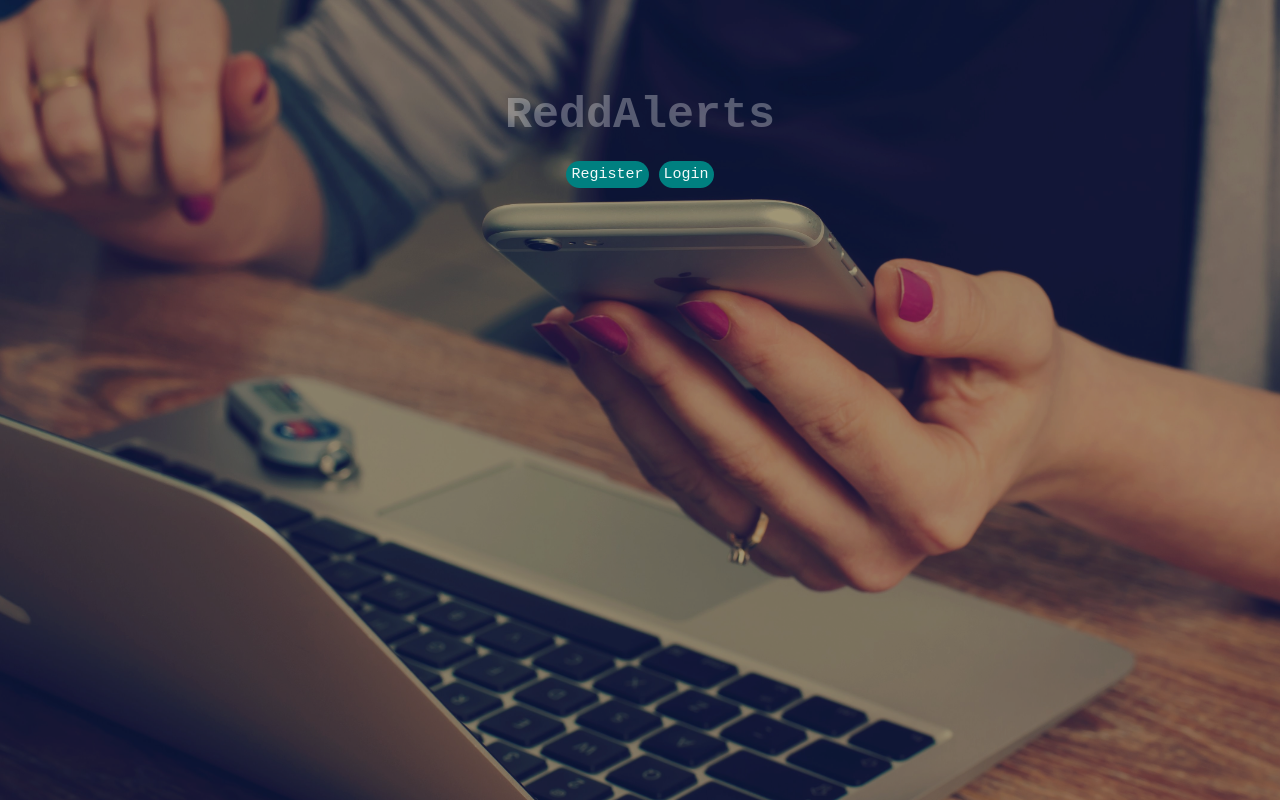
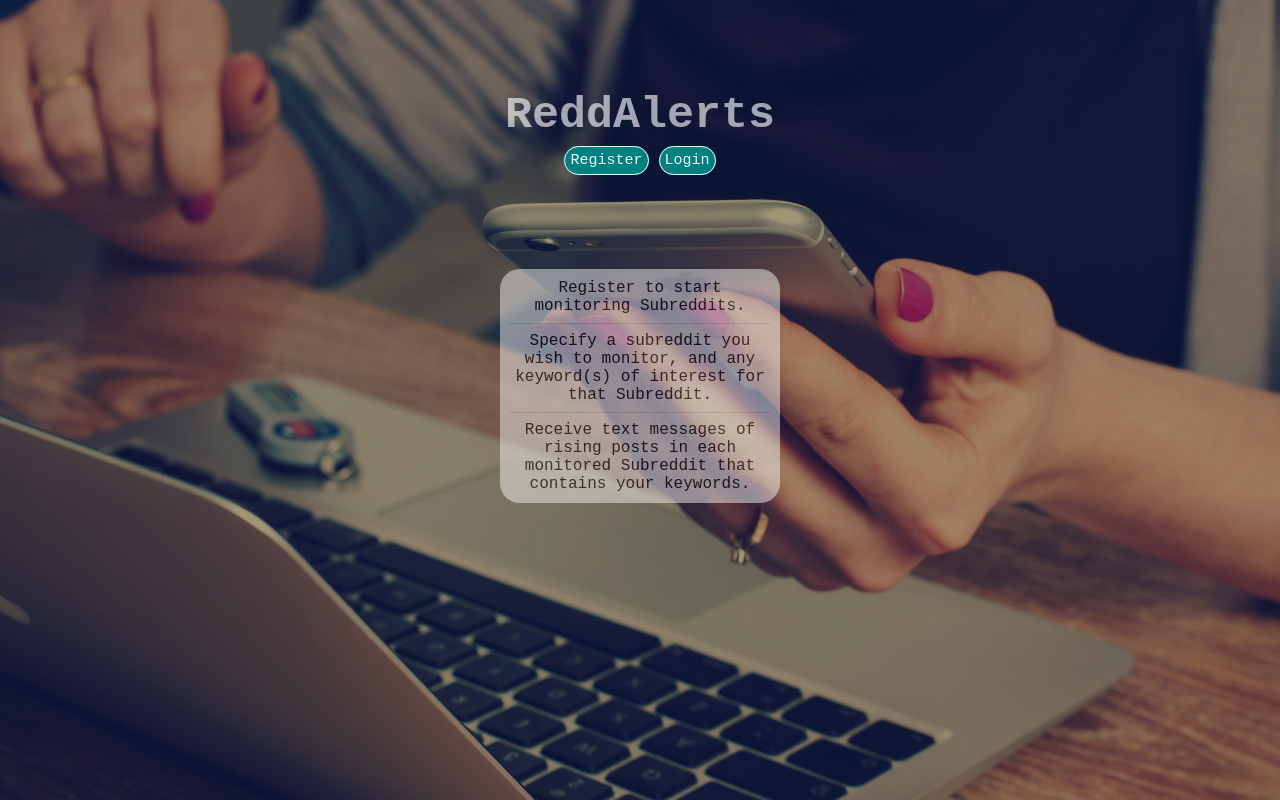
Before and after one commit to boxcarcoder/Reddalerts, a React (Create React App) app in the folder client/: page / in a window 1280 px wide. Built offline with nearby package versions, Linux system fonts and the light colour scheme; the HTML template or start-up script is replaced by a standard one.

Commit message:
added a styled summary to the landing page.

```diff
--- a/client/src/components/layout/Landing.js
+++ b/client/src/components/layout/Landing.js
@@ -14,6 +14,19 @@ const Landing = () => {
             Login
           </Link>
         </div>
+        <div className='readMe'>
+          <p>Register to start monitoring Subreddits.</p>
+          <div className='line' />
+          <p>
+            Specify a subreddit you wish to monitor, and any keyword(s) of
+            interest for that Subreddit.
+          </p>
+          <div className='line' />
+          <p>
+            Receive text messages of rising posts in each monitored Subreddit
+            that contains your keywords.
+          </p>
+        </div>
       </div>
     </section>
   );
--- a/client/src/scss/App.css
+++ b/client/src/scss/App.css
@@ -48,6 +48,13 @@ input[type='submit'] {
   padding: 5px 5px;
   margin: 5px 5px;
   border-radius: 15px;
+  opacity: 1;
+  border-style: solid;
+  border-width: 0.1em;
+}
+
+.btn:hover {
+  opacity: 1.5;
 }
 
 .deleteBtn {
@@ -62,7 +69,7 @@ input[type='submit'] {
 .dark-overlay {
   height: 100%;
   width: 100%;
-  position: relative;
+  /* position: relative; */
   top: 0;
   left: 0;
   background-color: rgba(0, 0, 0, 0.35);
@@ -108,7 +115,7 @@ input[type='submit'] {
 .landingHeader {
   color: rgba(255, 255, 255, 0.952);
   font-size: 45px;
-  height: 150px;
+  /* height: 150px; */
   position: relative;
   animation: move-landing-header, blink-header 1s linear infinite;
   animation-duration: 3s;
@@ -133,9 +140,43 @@ input[type='submit'] {
 
 .landingLinks {
   position: relative;
-  top: 15px;
-  z-index: 1;
+  top: 100px;
+  /* z-index: 1; */
   background-color: transparent;
+  display: block;
+}
+
+.readMe {
+  background-color: rgb(241, 241, 241);
+  margin: 0px 500px;
+  padding: 10px 10px;
+  border-radius: 20px;
+  top: 200px;
+  position: relative;
+  display: block;
+  opacity: 0.5;
+  animation: move-readme;
+  animation-duration: 3s;
+  animation-fill-mode: forwards;
+}
+
+@keyframes move-readme {
+  0% {
+    top: 800px;
+  }
+  100% {
+    top: 200px;
+  }
+}
+
+.readMe:hover {
+  opacity: 1;
+}
+
+.readMe div.line {
+  height: 1px;
+  background: #ccc;
+  margin: 0.5rem 0;
 }
 
 /* register and login page styles */
@@ -152,6 +193,7 @@ input[type='submit'] {
   animation: move-auth-pic;
   animation-duration: 2s;
   animation-fill-mode: forwards;
+  border-radius: 15px;
 }
 
 @keyframes move-auth-pic {
@@ -206,9 +248,3 @@ input[type='submit'] {
 .phoneNumDeleteBtn {
   margin: 0px 10px;
 }
-
-/* .sectionBox div.line {
-  height: 1px;
-  background: #ccc;
-  margin: 0.5rem 0;
-} */
```
Also changed, not shown: 1 other file (tests, documents, lock files or other folders).
